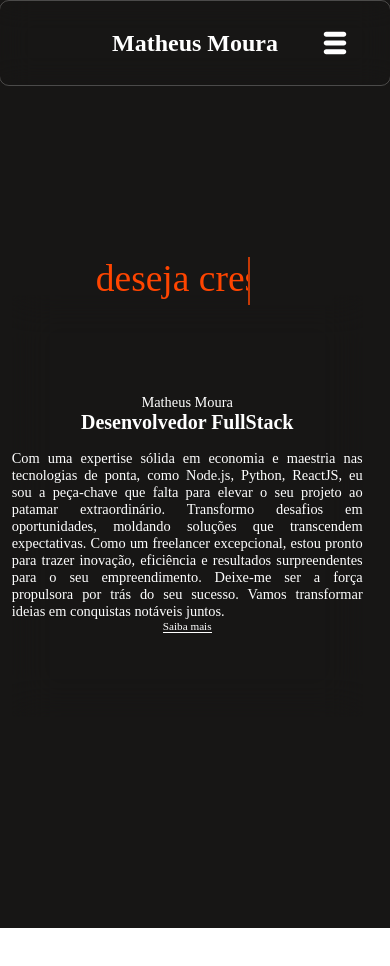
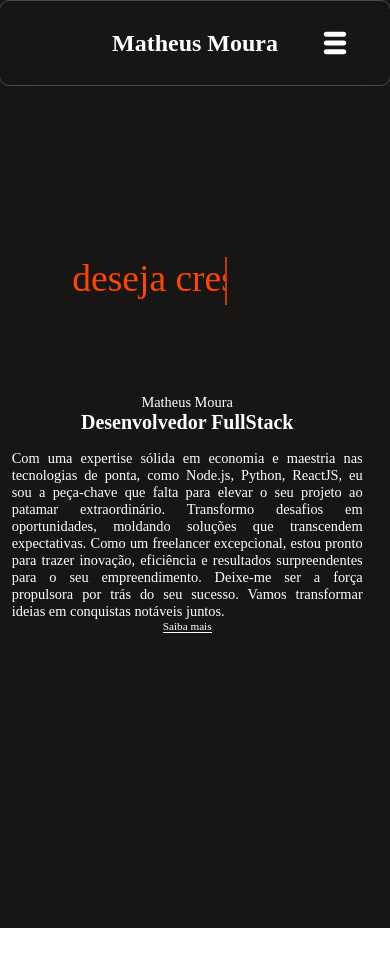
Before and after one commit to Matheus-Moura26/Portifolio2.0, a React (Create React App) app: page / in a window 390 px wide. Shown: the top 966 px of the page. Built offline with nearby package versions, Linux system fonts and the light colour scheme.

Commit message:
Redimensionando texto animado

```diff
--- a/src/style/pages/home.css
+++ b/src/style/pages/home.css
@@ -644,6 +644,12 @@ h1{
     color: black;
     z-index: 12;
 }
+.textoAnimado1Body span{
+    margin-left: 0;
+}
+.textoAnimado1Body span::before{
+
+}
     .redesSociaisBody{
         width: 50%;
     }
```
